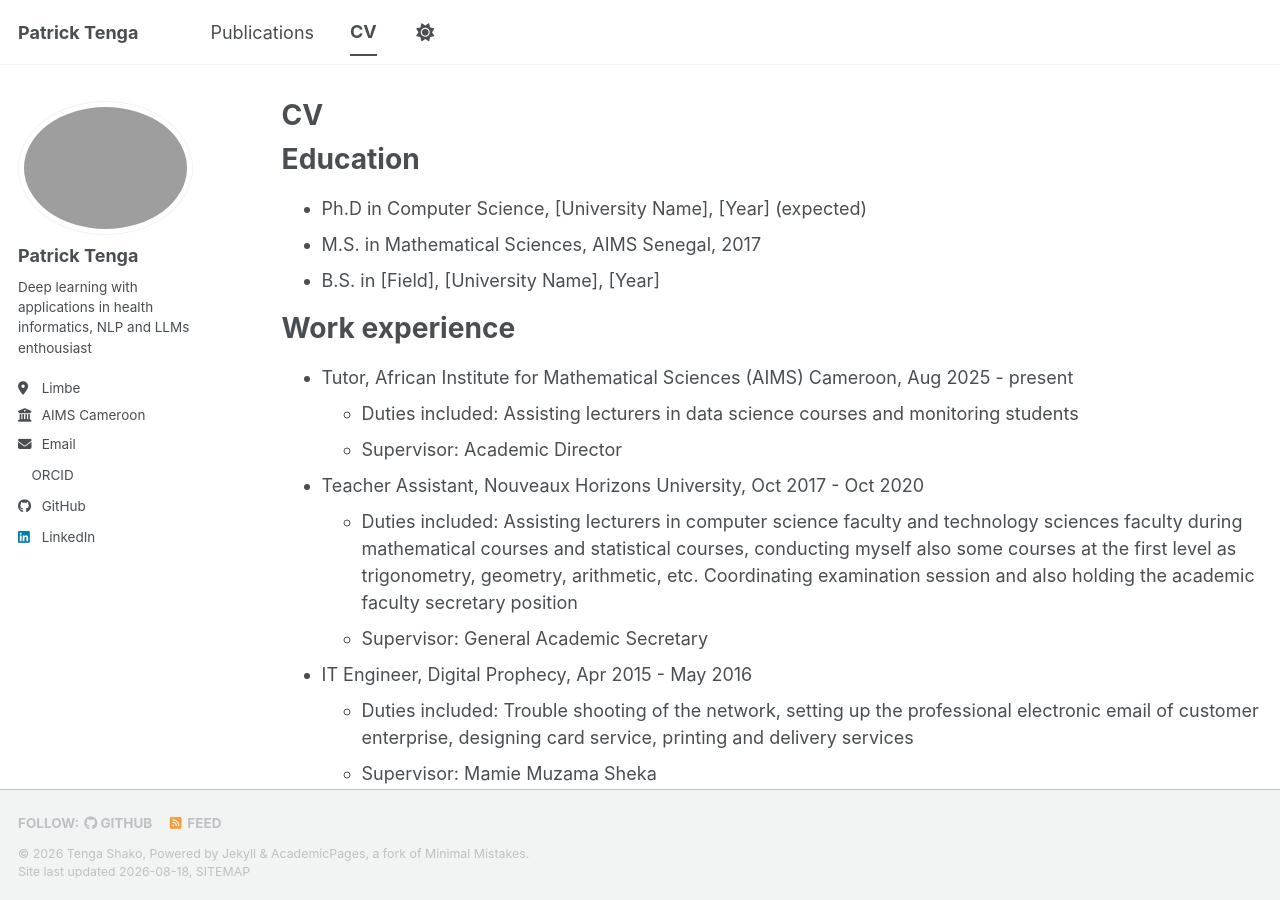
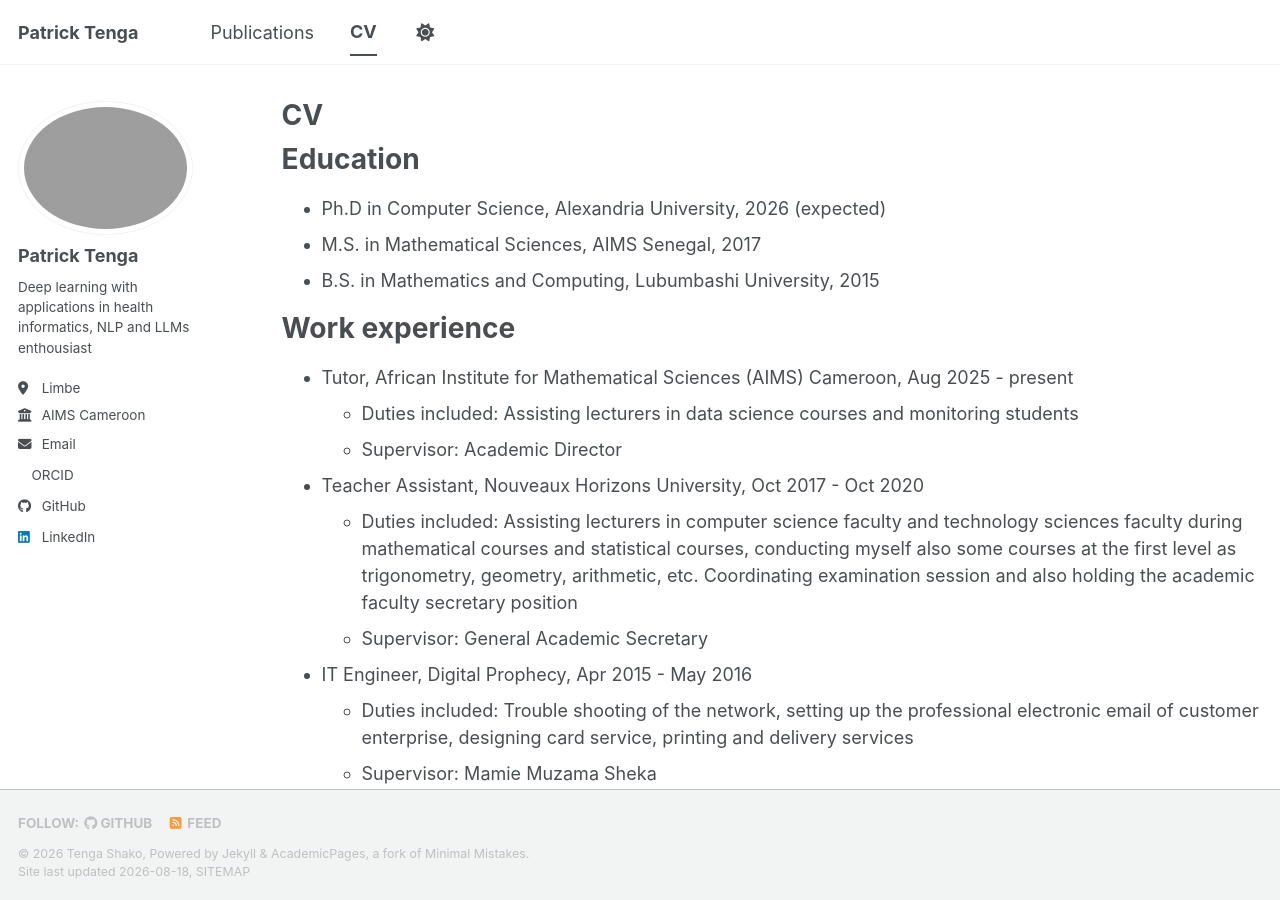
Before and after one commit to patricktenga-svg/patricktenga-svg.github.io, a Jekyll site: the page built from _pages/cv.md, in a window 1280 px wide and 900 px high. Built offline with Jekyll 4.4.1, drawn with Linux system fonts in a browser that asks for light colours; a style sheet for code colours, icons or effects is not loaded.

Commit message:
update cv

```diff
--- a/_pages/cv.md
+++ b/_pages/cv.md
@@ -11,9 +11,9 @@ redirect_from:
 
 Education
 ======
-* Ph.D in Computer Science, [University Name], [Year] (expected)
+* Ph.D in Computer Science, Alexandria University, 2026 (expected)
 * M.S. in Mathematical Sciences, AIMS Senegal, 2017
-* B.S. in [Field], [University Name], [Year]
+* B.S. in Mathematics and Computing, Lubumbashi University, 2015
 
 Work experience
 ======
```
